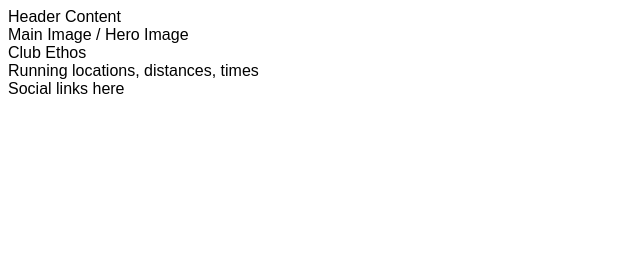
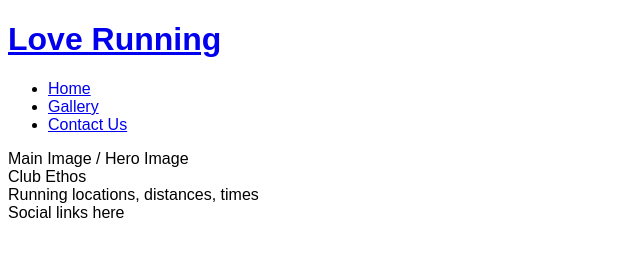
Before and after one commit to Pauldwyer/love-running, a plain HTML site: page index.html in a window 1280 px wide. Shown: the whole page, without its empty margins (0-640 px from the left). Drawn offline with Linux system fonts and the light colour scheme.

Commit message:
added header link and nav lists

```diff
--- a/index.html
+++ b/index.html
@@ -1,5 +1,6 @@
 <!DOCTYPE html>
 <html lang="en">
+
 <head>
     <meta charset="UTF-8">
     <meta name="viewport" content="width=device-width, initial-scale=1.0">
@@ -12,7 +13,18 @@
 </head>
 
 <body>
-        <header>Header Content</header>
+    <header>
+        <a href="index.html">
+            <h1>Love Running</h1>
+        </a>
+        <nav>
+            <ul>
+                <li><a href="index.html">Home</a></li>
+                <li><a href="#">Gallery</a></li>
+                <li><a href="#">Contact Us</a></li>
+            </ul>
+        </nav>
+    </header>
     <section>
         Main Image / Hero Image
     </section>
```
Lines whose indentation alone changed are shown as unchanged.
